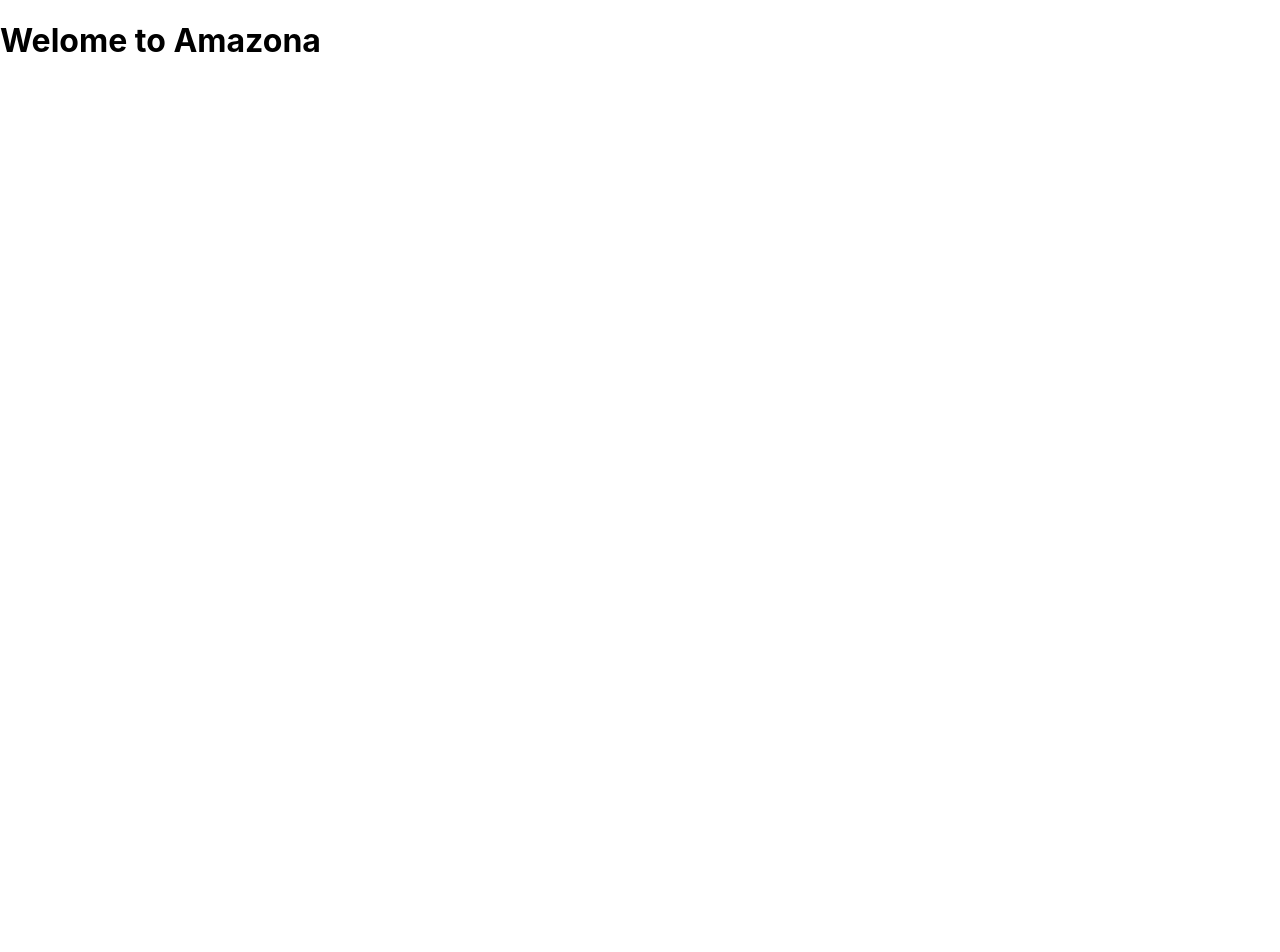
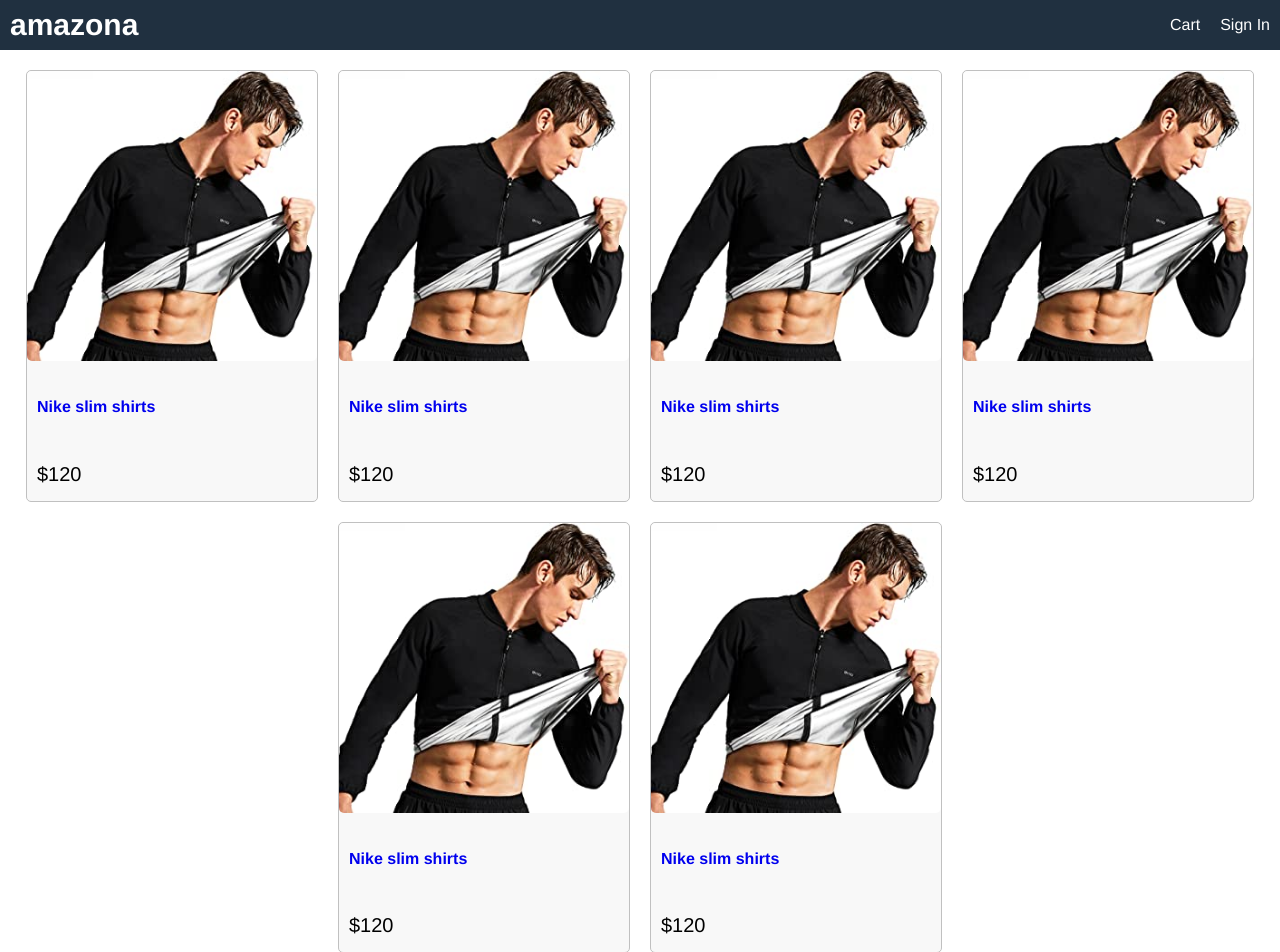
Before and after one commit to henatan99/amazona-frontend, a React (Create React App) app: page / in a window 1280 px wide. Shown: the top 952 px of the page. Before the commit the page ends 800 px from the top, so only its background shows below. Built offline with nearby package versions, Linux system fonts and the light colour scheme.

Commit message:
Copy hard coded template content to App component

```diff
--- a/src/App.js
+++ b/src/App.js
@@ -2,8 +2,148 @@
 
 function App() {
   return (
-    <div>
-      <h1>Welome to Amazona</h1>
+    <div className="grid-container">
+      <header className="row">
+        <div>
+          <a href="index.html" className="brand">amazona</a>
+        </div>
+        <div>
+          <a href="cart.html">Cart</a>
+          <a href="signin.html">Sign In</a>
+        </div>
+      </header>
+      <main>
+        <div className="row center">
+          <div className="card">
+            <a href="product.html">
+              <img className="medium" src="images/product-1.jpg" alt="product" />
+            </a>
+            <div className="card-body">
+              <a href="product.html">
+                <h2>Nike slim shirts</h2>
+              </a>
+              <div className="rating">
+                <span><i className="fa fa-star" /></span>
+                <span><i className="fa fa-star" /></span>
+                <span><i className="fa fa-star" /></span>
+                <span><i className="fa fa-star" /></span>
+                <span><i className="fa fa-star" /></span>
+              </div>
+              <div className="price">
+                $120
+              </div>
+            </div>
+          </div>
+
+          <div className="card">
+            <a href="product.html">
+              <img className="medium" src="images/product-1.jpg" alt="product" />
+            </a>
+            <div className="card-body">
+              <a href="product.html">
+                <h2>Nike slim shirts</h2>
+              </a>
+              <div className="rating">
+                <span><i className="fa fa-star" /></span>
+                <span><i className="fa fa-star" /></span>
+                <span><i className="fa fa-star" /></span>
+                <span><i className="fa fa-star" /></span>
+                <span><i className="fa fa-star" /></span>
+              </div>
+              <div className="price">
+                $120
+              </div>
+            </div>
+          </div>
+
+          <div className="card">
+            <a href="product.html">
+              <img className="medium" src="images/product-1.jpg" alt="product" />
+            </a>
+            <div className="card-body">
+              <a href="product.html">
+                <h2>Nike slim shirts</h2>
+              </a>
+              <div className="rating">
+                <span><i className="fa fa-star" /></span>
+                <span><i className="fa fa-star" /></span>
+                <span><i className="fa fa-star" /></span>
+                <span><i className="fa fa-star" /></span>
+                <span><i className="fa fa-star" /></span>
+              </div>
+              <div className="price">
+                $120
+              </div>
+            </div>
+          </div>
+
+          <div className="card">
+            <a href="product.html">
+              <img className="medium" src="images/product-1.jpg" alt="product" />
+            </a>
+            <div className="card-body">
+              <a href="product.html">
+                <h2>Nike slim shirts</h2>
+              </a>
+              <div className="rating">
+                <span><i className="fa fa-star" /></span>
+                <span><i className="fa fa-star" /></span>
+                <span><i className="fa fa-star" /></span>
+                <span><i className="fa fa-star" /></span>
+                <span><i className="fa fa-star" /></span>
+              </div>
+              <div className="price">
+                $120
+              </div>
+            </div>
+          </div>
+
+          <div className="card">
+            <a href="product.html">
+              <img className="medium" src="images/product-1.jpg" alt="product" />
+            </a>
+            <div className="card-body">
+              <a href="product.html">
+                <h2>Nike slim shirts</h2>
+              </a>
+              <div className="rating">
+                <span><i className="fa fa-star" /></span>
+                <span><i className="fa fa-star" /></span>
+                <span><i className="fa fa-star" /></span>
+                <span><i className="fa fa-star" /></span>
+                <span><i className="fa fa-star" /></span>
+              </div>
+              <div className="price">
+                $120
+              </div>
+            </div>
+          </div>
+
+          <div className="card">
+            <a href="product.html">
+              <img className="medium" src="images/product-1.jpg" alt="product" />
+            </a>
+            <div className="card-body">
+              <a href="product.html">
+                <h2>Nike slim shirts</h2>
+              </a>
+              <div className="rating">
+                <span><i className="fa fa-star" /></span>
+                <span><i className="fa fa-star" /></span>
+                <span><i className="fa fa-star" /></span>
+                <span><i className="fa fa-star-half-o" /></span>
+                <span><i className="fa fa-star-o" /></span>
+              </div>
+              <div className="price">
+                $120
+              </div>
+            </div>
+          </div>
+        </div>
+      </main>
+      <footer className="row center">
+        All rights reserved
+      </footer>
     </div>
   );
 }
--- a/src/index.css
+++ b/src/index.css
@@ -1,27 +1,123 @@
+html {
+  font-size: 62.5%; /* 16px 8 62.5 = 10px = 1rem */
+  box-sizing: border-box;
+}
+
 body {
   margin: 0;
-  font-family:
-    -apple-system,
-    BlinkMacSystemFont,
-    'Segoe UI',
-    'Roboto',
-    'Oxygen',
-    'Ubuntu',
-    'Cantarell',
-    'Fira Sans',
-    'Droid Sans',
-    'Helvetica Neue',
-    sans-serif;
+  height: 100vh;
+  font-size: 1.6rem;
+  font-family: Helvetica, Arial, sans-serif;
   -webkit-font-smoothing: antialiased;
   -moz-osx-font-smoothing: grayscale;
 }
 
-code {
-  font-family:
-    source-code-pro,
-    Menlo,
-    Monaco,
-    Consolas,
-    'Courier New',
-    monospace;
+#root {
+  height: 100%;
 }
+
+/* Layout */
+.grid-container {
+  display: grid;
+  grid-template-areas:
+    'header'
+    'main'
+    'footer';
+  grid-template-columns: 1fr;
+  grid-template-rows: 5rem 1fr 5rem;
+  height: 100%;
+}
+
+header {
+  grid-area: header;
+  background-color: #203040;
+}
+
+main {
+  grid-area: main;
+  padding: 1rem;
+}
+
+footer {
+  grid-area: footer;
+  background-color: #203040;
+  color: #fff;
+}
+
+/* Common */
+h1 {
+  font-size: 1.8rem;
+  padding: 1rem 0;
+}
+
+h2 {
+  font-size: 1.6rem;
+  padding: 1rem 0;
+}
+
+a {
+  text-decoration: none;
+}
+
+a:hover {
+  color: #ff8000;
+}
+
+/* Header */
+header a {
+  color: #fff;
+  padding: 1rem;
+}
+
+a.brand {
+  color: #fff;
+  font-size: 3rem;
+  font-weight: bold;
+}
+
+.row {
+  display: flex;
+  flex-wrap: wrap;
+  justify-content: space-between;
+  align-items: center;
+}
+
+.row.center {
+  justify-content: center;
+}
+
+/* image */
+img {
+  border-radius: 0.5rem;
+}
+
+img.medium {
+  max-width: 29rem;
+  width: 100%;
+}
+
+/* card */
+.card {
+  border: 0.1rem #c0c0c0 solid;
+  background-color: #f8f8f8;
+  border-radius: 0.5rem;
+  margin: 1rem;
+}
+
+.card-body {
+  padding: 1rem;
+}
+
+.card-body > * {
+  margin-bottom: 0.5rem;
+}
+
+.price {
+  font-size: 2rem;
+}
+
+/* Rating */
+.rating span {
+  color: #f0c040;
+  margin: 0.5rem;
+}
```
Also changed, not shown: public/images/product-1.jpg (added).
